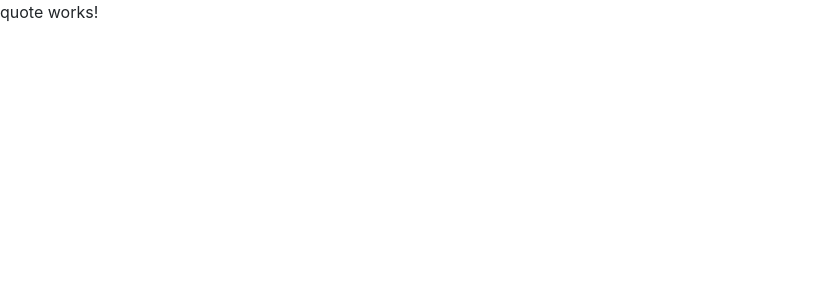
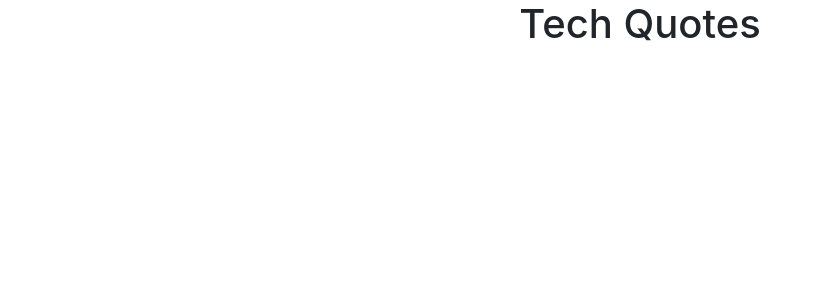
Before and after one commit to daisyarusey/Quotes, an Angular app: page / in a window 1280 px wide. Shown: the top 300 px of the page, without its empty margins (0-821 px from the left). Built offline with nearby package versions, Linux system fonts and the light colour scheme.

Commit message:
Create class Quotes

```diff
--- /dev/null
+++ b/src/app/quote.ts
@@ -0,0 +1,2 @@
+export class Quote {
+}
--- a/src/app/quote/quote.component.html
+++ b/src/app/quote/quote.component.html
@@ -1 +1 @@
-<p>quote works!</p>
+<h1 class="text-center">Tech Quotes</h1>
```
Also changed, not shown: 1 other file (tests, documents, lock files or other folders).
